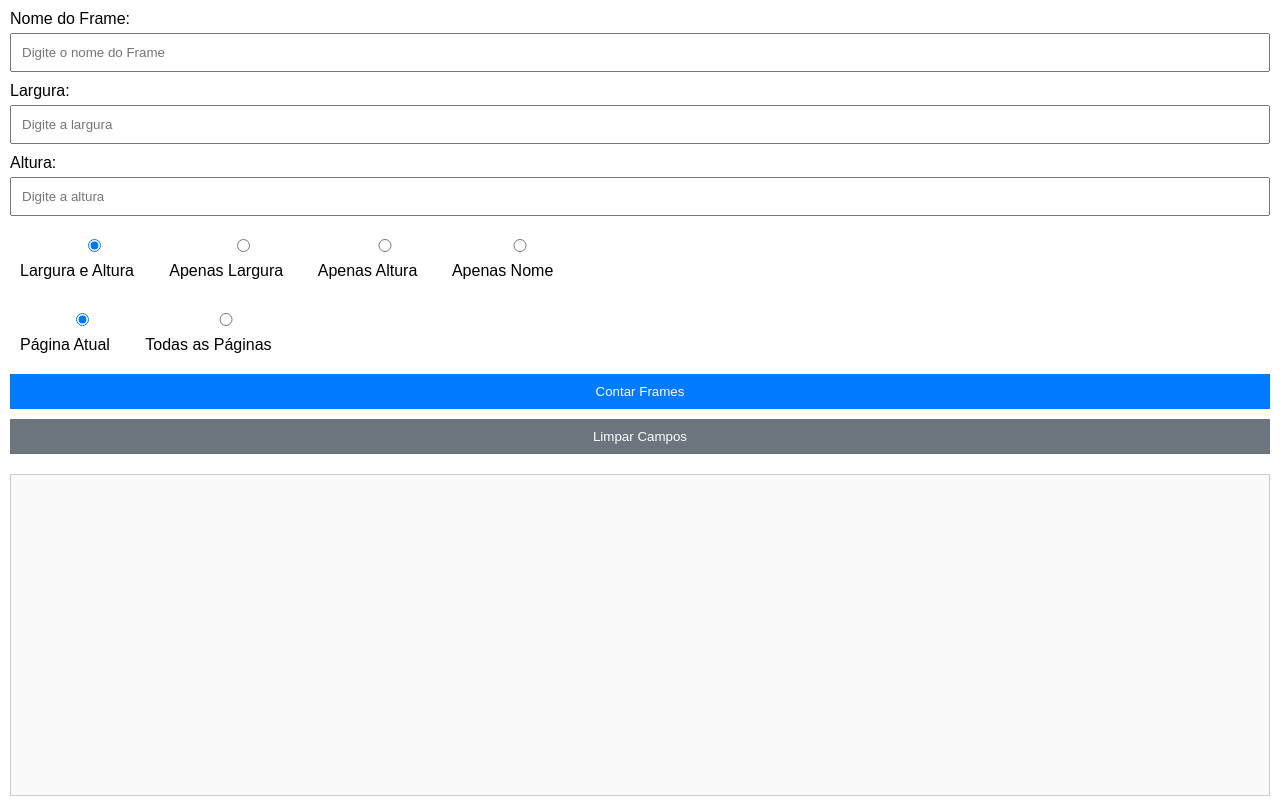
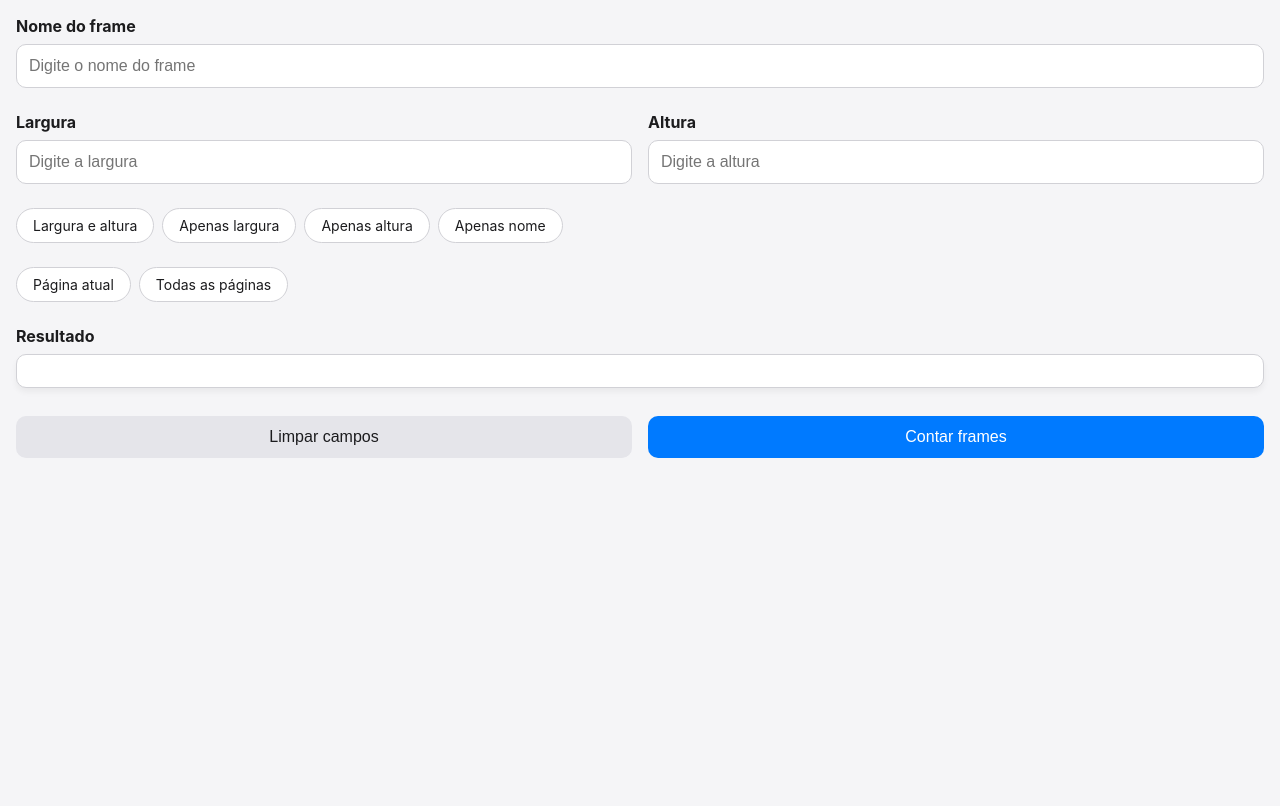
Before and after one commit to magicoven-tech/magic-counter, a website: page ui.html in a window 1280 px wide. Drawn offline with Linux system fonts and the light colour scheme.

Commit message:
amazing UI

```diff
--- a/code.js
+++ b/code.js
@@ -1,4 +1,4 @@
-figma.showUI(__html__, { width: 300, height: 600 });
+figma.showUI(__html__, { width: 580, height: 600 });
 
 figma.ui.onmessage = (message) => {
   if (message.type === 'count-frames') {
--- a/ui.html
+++ b/ui.html
@@ -3,97 +3,222 @@
 <head>
   <title>Magic Counter</title>
   <style>
+    /* Reset básico */
     body {
-      font-family: Arial, sans-serif;
-      padding: 10px;
+      font-family: -apple-system, BlinkMacSystemFont, "Segoe UI", Roboto, "Helvetica Neue", Arial, sans-serif;
+      padding: 16px;
       margin: 0;
       height: 100%;
       display: flex;
       flex-direction: column;
       box-sizing: border-box;
+      background-color: #f5f5f7; /* Cor de fundo suave */
+      color: #1c1c1e; /* Cor de texto escuro */
     }
+
+    /* Estilo das labels */
     label {
       display: block;
-      margin-bottom: 5px;
+      margin-bottom: 8px; /* Espaço entre as labels e os inputs */
+      font-weight: bold; /* Labels em negrito */
     }
-    input, button, .radio-group {
+
+    /* Estilo dos inputs */
+    input {
       width: 100%;
-      padding: 10px;
-      margin-bottom: 10px;
+      padding: 12px;
+      margin-bottom: 24px; /* Espaço entre os inputs e os chips */
       box-sizing: border-box;
+      border: 1px solid #d1d1d6;
+      border-radius: 10px; /* Bordas arredondadas */
+      font-size: 16px;
+      background-color: #ffffff; /* Fundo branco */
+      color: #1c1c1e;
+      transition: border-color 0.2s ease;
     }
-    button {
-      background-color: #007BFF;
-      color: white;
-      border: none;
+
+    input:focus {
+      border-color: #007AFF; /* Azul do iOS */
+      outline: none;
+    }
+
+    /* Container para inputs de largura e altura */
+    .input-group {
+      display: flex;
+      gap: 16px; /* Espaço entre os inputs */
+      margin-bottom: 24px; /* Espaço entre os inputs e os chips */
+    }
+
+    .input-group input {
+      flex: 1; /* Faz os inputs ocuparem o espaço disponível */
+      margin-bottom: 0; /* Remove a margem inferior */
+    }
+
+    /* Estilo dos chips */
+    .chip-group {
+      display: flex;
+      flex-wrap: wrap;
+      gap: 8px;
+      margin-bottom: 24px; /* Espaço entre os chips e os botões */
+    }
+
+    .chip {
+      display: inline-flex;
+      align-items: center;
+      padding: 8px 16px;
+      border: 1px solid #d1d1d6;
+      border-radius: 20px; /* Bordas arredondadas */
+      font-size: 14px;
+      color: #1c1c1e;
+      background-color: #ffffff;
       cursor: pointer;
+      transition: all 0.2s ease;
     }
-    button:hover {
-      background-color: #0056b3;
+
+    .chip.selected {
+      background-color: #007AFF; /* Azul do iOS */
+      color: #ffffff;
+      border-color: #007AFF;
     }
+
+    /* Estilo da div de resultados */
     #result {
-      margin-top: 10px;
       flex-grow: 1;
       overflow-y: auto;
-      border: 1px solid #ccc;
-      padding: 10px;
-      background-color: #f9f9f9;
-      height: 300px; /* Altura maior para a div de resultados */
+      border: 1px solid #d1d1d6;
+      border-radius: 10px; /* Bordas arredondadas */
+      padding: 16px;
+      background-color: #ffffff; /* Fundo branco */
+      font-size: 16px;
+      color: #1c1c1e;
+      box-shadow: 0 4px 6px rgba(0, 0, 0, 0.05); /* Sombra sutil */
+      margin-bottom: 16px; /* Espaço entre os resultados e os botões */
     }
-    .radio-group {
+
+    #result strong {
+      font-weight: 600;
+    }
+
+    /* Container para os botões */
+    .button-group {
       display: flex;
-      gap: 10px;
-      align-items: center;
+      gap: 16px; /* Espaço entre os botões */
+      margin-top: 12px; /* Espaço acima dos botões */
     }
-    .radio-group label {
-      margin: 0;
+
+    /* Estilo dos botões */
+    button {
+      flex: 1; /* Faz os botões ocuparem o espaço disponível */
+      padding: 12px;
+      border: none;
+      border-radius: 10px; /* Bordas arredondadas */
+      font-size: 16px;
+      font-weight: 500;
+      cursor: pointer;
+      transition: background-color 0.2s ease;
+    }
+
+    #count {
+      background-color: #007AFF; /* Azul do iOS */
+      color: #ffffff;
+    }
+
+    #count:hover {
+      background-color: #0063cc; /* Azul mais escuro no hover */
+    }
+
+    #clear {
+      background-color: #e5e5ea; /* Cinza claro */
+      color: #1c1c1e;
+    }
+
+    #clear:hover {
+      background-color: #d1d1d6; /* Cinza mais escuro no hover */
     }
   </style>
 </head>
 <body>
-  <label for="name">Nome do Frame:</label>
-  <input type="text" id="name" placeholder="Digite o nome do Frame">
-  <label for="width">Largura:</label>
-  <input type="number" id="width" placeholder="Digite a largura">
-  <label for="height">Altura:</label>
-  <input type="number" id="height" placeholder="Digite a altura">
-  <div class="radio-group">
-    <label><input type="radio" name="searchType" value="both" checked> Largura e Altura</label>
-    <label><input type="radio" name="searchType" value="width"> Apenas Largura</label>
-    <label><input type="radio" name="searchType" value="height"> Apenas Altura</label>
-    <label><input type="radio" name="searchType" value="name"> Apenas Nome</label>
+  <label for="name">Nome do frame</label>
+  <input type="text" id="name" placeholder="Digite o nome do frame">
+
+  <div class="input-group">
+    <div style="flex: 1;">
+      <label for="width">Largura</label>
+      <input type="number" id="width" placeholder="Digite a largura">
+    </div>
+    <div style="flex: 1;">
+      <label for="height">Altura</label>
+      <input type="number" id="height" placeholder="Digite a altura">
+    </div>
   </div>
-  <div class="radio-group">
-    <label><input type="radio" name="searchScope" value="current" checked> Página Atual</label>
-    <label><input type="radio" name="searchScope" value="all"> Todas as Páginas</label>
+
+  <div class="chip-group" id="searchTypeGroup">
+    <div class="chip" data-value="both">Largura e altura</div>
+    <div class="chip" data-value="width">Apenas largura</div>
+    <div class="chip" data-value="height">Apenas altura</div>
+    <div class="chip" data-value="name">Apenas nome</div>
   </div>
-  <button id="count">Contar Frames</button>
-  <button id="clear" style="background-color: #6c757d;">Limpar Campos</button>
+
+  <div class="chip-group" id="searchScopeGroup">
+    <div class="chip" data-value="current">Página atual</div>
+    <div class="chip" data-value="all">Todas as páginas</div>
+  </div>
+
+  <label for="result">Resultado</label> <!-- Label "Resultado" sem ":" -->
   <div id="result"></div>
 
+  <div class="button-group">
+    <button id="clear">Limpar campos</button>
+    <button id="count">Contar frames</button>
+  </div>
+
   <script>
+    // Função para gerenciar a seleção dos chips
+    function handleChipSelection(chipGroup, selectedChip) {
+      const chips = chipGroup.querySelectorAll('.chip');
+      chips.forEach(chip => chip.classList.remove('selected'));
+      selectedChip.classList.add('selected');
+    }
+
+    // Adiciona eventos aos chips de tipo de busca
+    const searchTypeGroup = document.getElementById('searchTypeGroup');
+    searchTypeGroup.querySelectorAll('.chip').forEach(chip => {
+      chip.addEventListener('click', () => handleChipSelection(searchTypeGroup, chip));
+    });
+
+    // Adiciona eventos aos chips de escopo de busca
+    const searchScopeGroup = document.getElementById('searchScopeGroup');
+    searchScopeGroup.querySelectorAll('.chip').forEach(chip => {
+      chip.addEventListener('click', () => handleChipSelection(searchScopeGroup, chip));
+    });
+
+    // Lógica do botão "Contar Frames"
     document.getElementById('count').onclick = () => {
       const width = parseInt(document.getElementById('width').value, 10);
       const height = parseInt(document.getElementById('height').value, 10);
       const name = document.getElementById('name').value.trim();
-      const searchType = document.querySelector('input[name="searchType"]:checked').value;
-      const searchScope = document.querySelector('input[name="searchScope"]:checked').value;
+      const searchType = searchTypeGroup.querySelector('.chip.selected').dataset.value;
+      const searchScope = searchScopeGroup.querySelector('.chip.selected').dataset.value;
       parent.postMessage({ pluginMessage: { type: 'count-frames', width, height, name, searchType, searchScope } }, '*');
     };
 
+    // Lógica do botão "Limpar Campos"
     document.getElementById('clear').onclick = () => {
       document.getElementById('width').value = '';
       document.getElementById('height').value = '';
       document.getElementById('name').value = '';
-      document.querySelector('input[name="searchType"][value="both"]').checked = true;
-      document.querySelector('input[name="searchScope"][value="current"]').checked = true;
+      searchTypeGroup.querySelector('.chip').click(); // Seleciona o primeiro chip por padrão
+      searchScopeGroup.querySelector('.chip').click(); // Seleciona o primeiro chip por padrão
       document.getElementById('result').innerText = '';
     };
 
+    // Recebe mensagens do Figma
     window.onmessage = (event) => {
       if (event.data.pluginMessage.type === 'result') {
         const resultDiv = document.getElementById('result');
-        resultDiv.innerHTML = `<strong>Frames Encontrados:</strong><br>${event.data.pluginMessage.frames.join('<br>')}`;
+        const frames = event.data.pluginMessage.frames;
+        const count = frames.length;
+        resultDiv.innerHTML = `<strong>Frames encontrados | ${count}</strong><br><br>${frames.join('<br>')}`;
       }
     };
   </script>
```
Also changed, not shown: icon.png (added).
